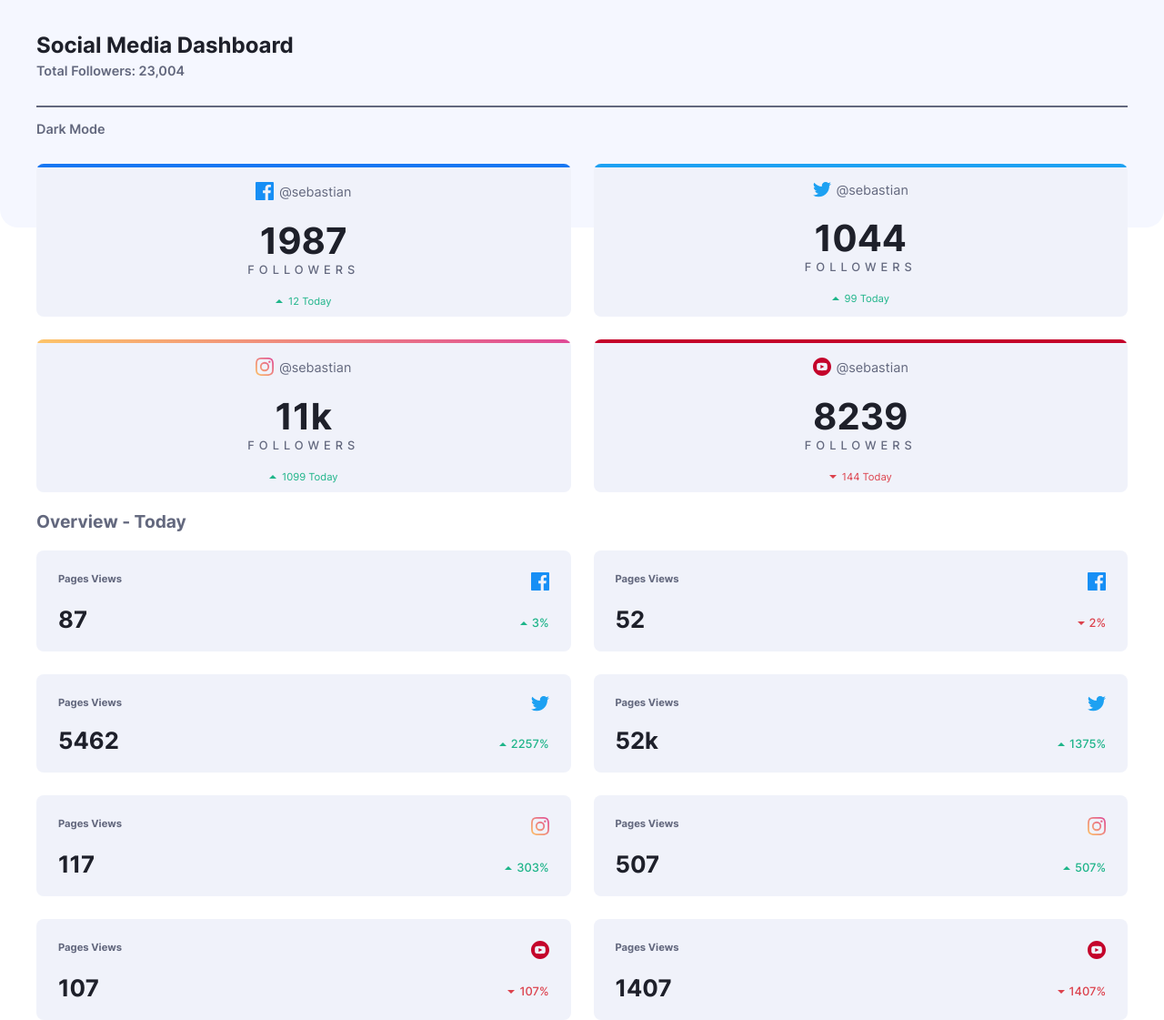
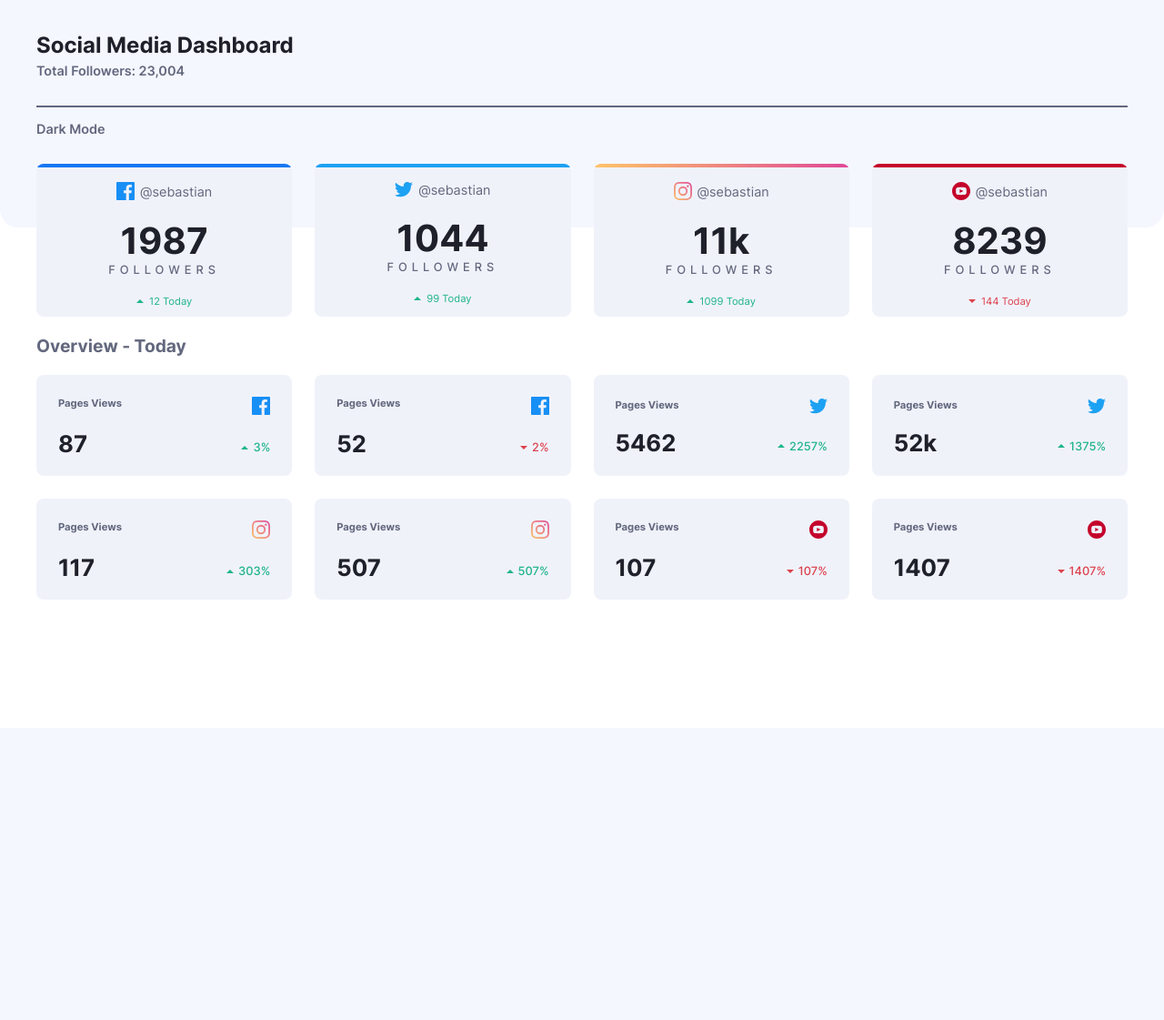
Before and after one commit to stoicstian/frontend-mentor-social-media-dashboard, a Django app: page / in a window 1280 px wide. Shown: the whole page at 91% size. After the commit the page ends 634 px from the top, so only its background shows below. Run offline with Django 3.2, Linux system fonts and the light colour scheme.

Commit message:
Refactorizacion responsive min-wind:800px

```diff
--- a/app/static/css/styles.css
+++ b/app/static/css/styles.css
@@ -207,5 +207,20 @@ body {
     column-gap: 25px;
   }
 }
+@media screen and (min-width: 800px) {
+  .top-cards__content {
+    display: grid;
+    grid-template-columns: 1fr 1fr 1fr 1fr;
+    row-gap: 25px;
+    column-gap: 25px;
+  }
+
+  .low-cards__content {
+    display: grid;
+    grid-template-columns: 1fr 1fr 1fr 1fr;
+    row-gap: 25px;
+    column-gap: 25px;
+  }
+}
 
 /*# sourceMappingURL=styles.css.map */
--- a/app/static/sass/styles.scss
+++ b/app/static/sass/styles.scss
@@ -16,16 +16,15 @@
   }
 }
 
-// @media screen and (min-width: 800px) {
-//   .top-cards {
-//     @include config.section-grid(1fr 1fr 1fr 1fr);
-//   }
+@media screen and (min-width: 800px) {
+  .top-cards__content {
+    @include config.section-grid(1fr 1fr 1fr 1fr);
+  }
 
-//   .cards-low main {
-//     @include config.section-grid(1fr 1fr 1fr 1fr);
-//     padding: 0;
-//   }
-// }
+  .low-cards__content {
+    @include config.section-grid(1fr 1fr 1fr 1fr);
+  }
+}
 
 // @media (prefers-color-scheme: dark) {
 //   body {
```
Also changed, not shown: 1 other file.
